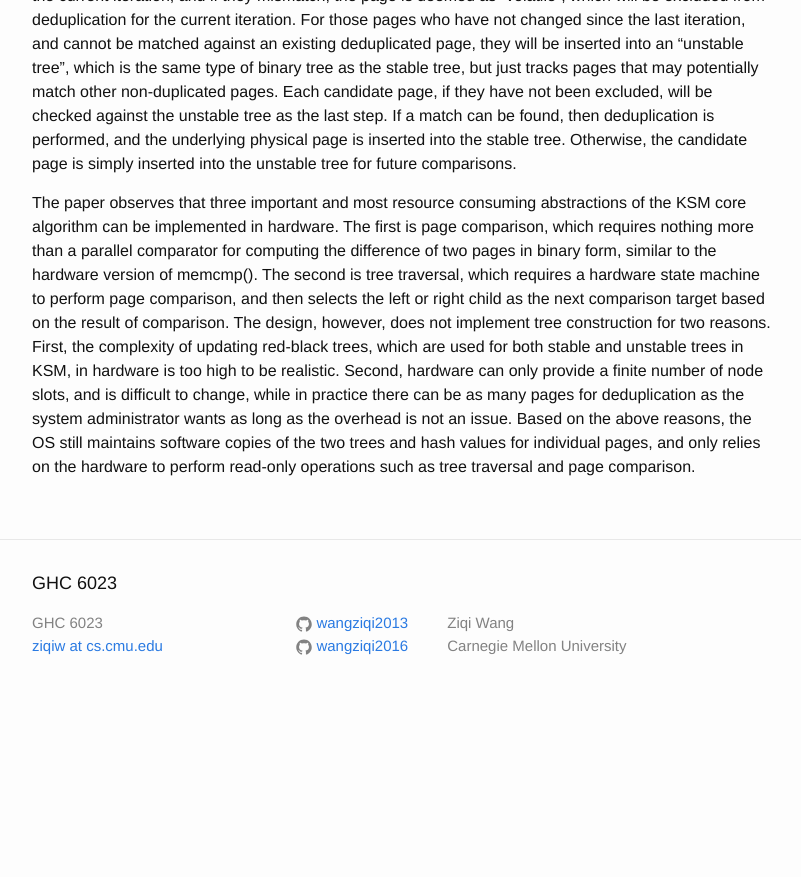
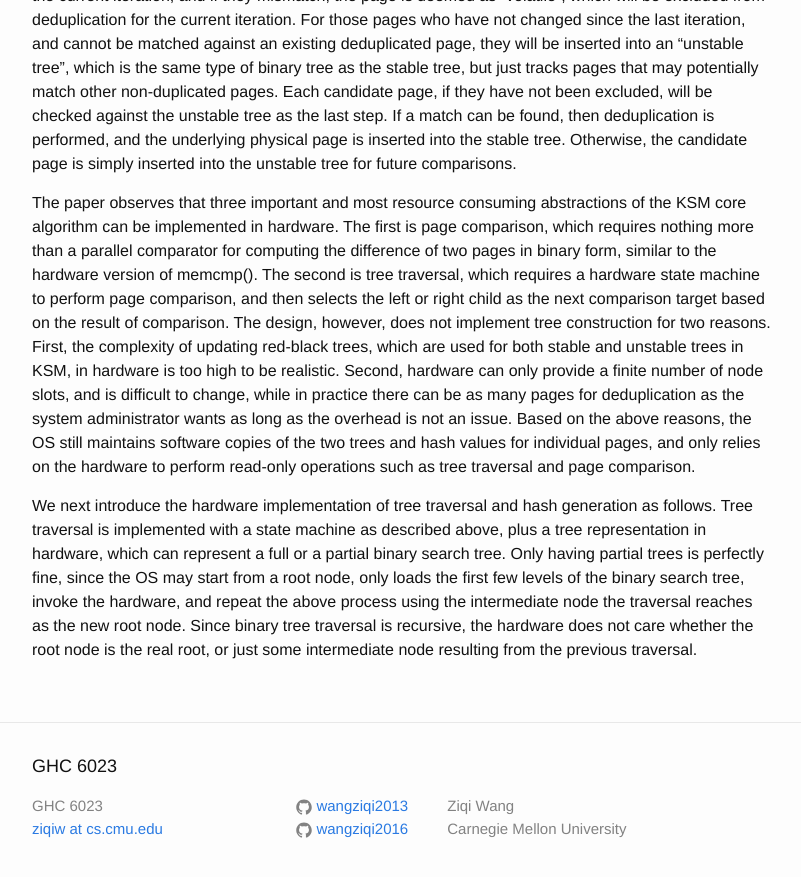
Before and after one commit to wangziqi2013/wangziqi2013.github.io, a Jekyll site: the page built from _posts/2020-07-26-pageforge.markdown, in a window 1280 px wide and 900 px high, scrolled down 1282 px. Shown: the top 877 px of the window, without its empty margins (238-1039 px from the left). Built offline with Jekyll 4.4.1, drawn with Linux system fonts in a browser that asks for light colours; before the commit the page ends 1999 px from its top, so only the background shows below that.

Commit message:
Adding traversal

```diff
--- a/_posts/2020-07-26-pageforge.markdown
+++ b/_posts/2020-07-26-pageforge.markdown
@@ -62,3 +62,11 @@ number of node slots, and is difficult to change, while in practice there can be
 system administrator wants as long as the overhead is not an issue. Based on the above reasons, the OS still maintains
 software copies of the two trees and hash values for individual pages, and only relies on the hardware to perform
 read-only operations such as tree traversal and page comparison.
+
+We next introduce the hardware implementation of tree traversal and hash generation as follows. Tree traversal is
+implemented with a state machine as described above, plus a tree representation in hardware, which can represent
+a full or a partial binary search tree. Only having partial trees is perfectly fine, since the OS may start from
+a root node, only loads the first few levels of the binary search tree, invoke the hardware, and repeat the above
+process using the intermediate node the traversal reaches as the new root node. Since binary tree traversal is recursive,
+the hardware does not care whether the root node is the real root, or just some intermediate node resulting from
+the previous traversal.
```
